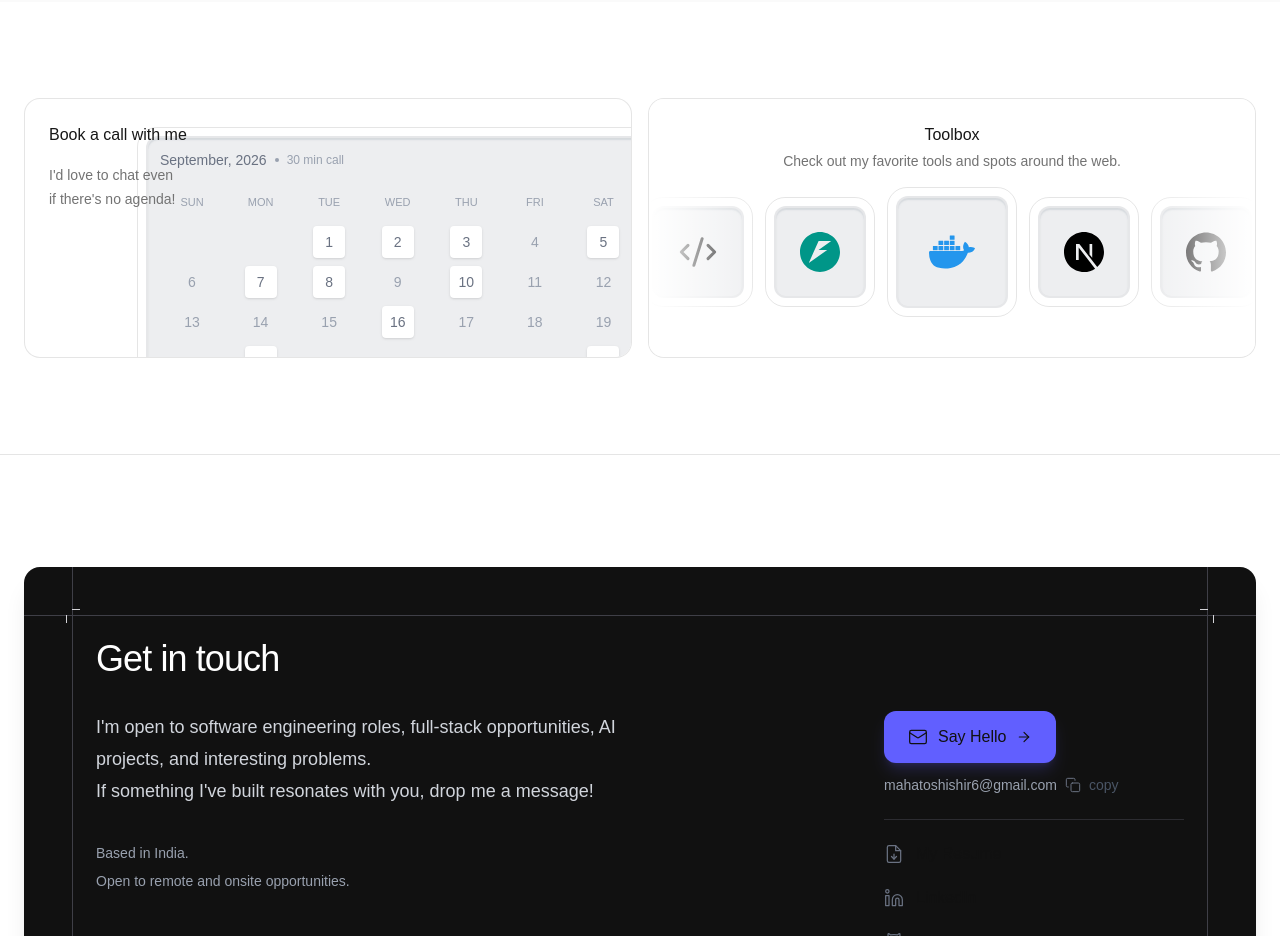
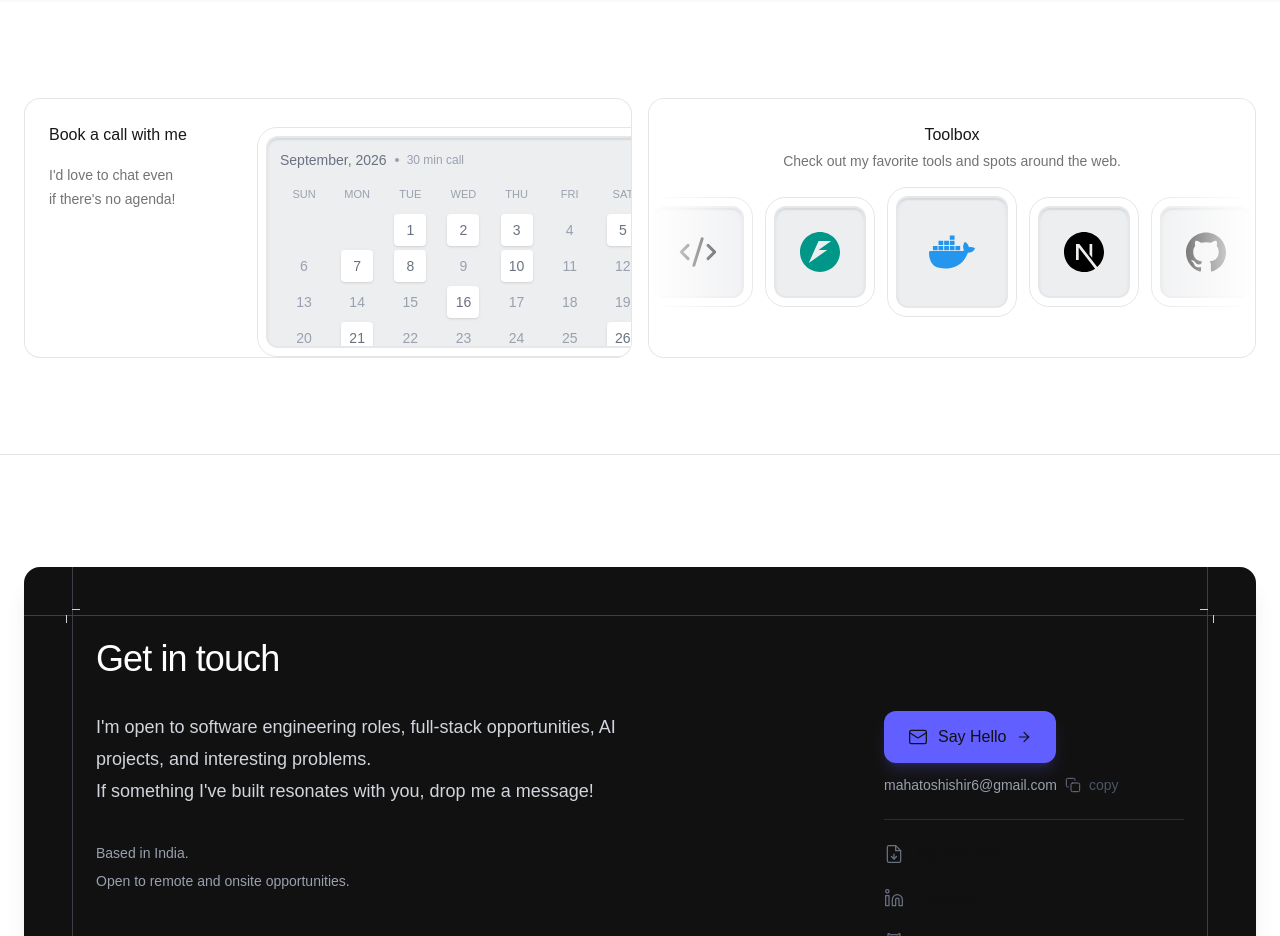
Before and after one commit to shishir-21/shishir-portfolio, a Next.js app: page / in a window 1280 px wide. Shown: the part 8220-9156 px from the top of the page. Built offline with nearby package versions, Linux system fonts and the light colour scheme; no server answers.

Commit message:
fix: fit calendar preview inside bento card

```diff
--- a/components/BentoSection.tsx
+++ b/components/BentoSection.tsx
@@ -195,9 +195,9 @@ function CalendarBento() {
 
           {/* Calendar preview */}
           <div className="absolute left-[43%] top-7 transition-all duration-500 ease-out md:-right-14 md:left-auto md:group-hover:-right-12 md:group-hover:top-5">
-            <div className="h-[278px] w-[550px] rounded-[20px] border border-black/10 p-2 transition-colors duration-300 group-hover:border-indigo-400">
+            <div className="h-[230px] w-[430px] rounded-[20px] border border-black/10 p-2 transition-colors duration-300 group-hover:border-indigo-400">
               <div
-                className="h-full rounded-xl border-2 border-black/[0.03] bg-[#EDEEF0] p-3"
+                className="h-full overflow-hidden rounded-xl border-2 border-black/[0.03] bg-[#EDEEF0] p-3"
                 style={{
                   boxShadow:
                     "0px 2px 1.5px 0px rgba(165,174,184,0.32) inset",
@@ -217,7 +217,7 @@ function CalendarBento() {
                   </p>
                 </div>
 
-                <div className="mt-4 grid grid-cols-7 gap-2 px-4">
+                <div className="mt-2 grid grid-cols-7 gap-1 px-2">
                   <CalendarDays
                     firstDayOfWeek={calendar.firstDayOfWeek}
                     daysInMonth={calendar.daysInMonth}
@@ -261,10 +261,10 @@ function ToolboxBento() {
           >
             <div
               className={`rounded-[20px] border border-black/10 p-2 transition-all duration-500 group-hover:border-indigo-400 ${index === 2
-                  ? "delay-0 group-hover:-translate-y-3"
-                  : index === 1 || index === 3
-                    ? "delay-100 group-hover:-translate-y-3"
-                    : "delay-200 group-hover:-translate-y-3"
+                ? "delay-0 group-hover:-translate-y-3"
+                : index === 1 || index === 3
+                  ? "delay-100 group-hover:-translate-y-3"
+                  : "delay-200 group-hover:-translate-y-3"
                 }`}
               style={{
                 width: index === 2 ? 130 : 110,
```
